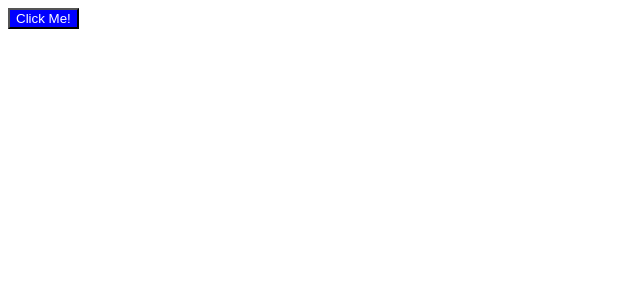
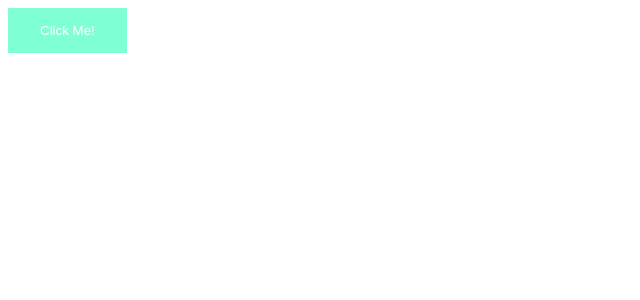
Before and after one commit to Mohak-Trivedi/hangmanGame, a React (Vite) app: page / in a window 1280 px wide. Shown: the top 300 px of the page, without its empty margins (0-640 px from the left). Built offline with nearby package versions, Linux system fonts and the light colour scheme.

Commit message:
button css file styling

```diff
--- /dev/null
+++ b/src/components/Button/Button.css
@@ -0,0 +1,6 @@
+.btn {
+    background-color: aquamarine;
+    color: white;
+    border: none;
+    padding: 15px 32px;
+}
--- a/src/components/Button/Button.jsx
+++ b/src/components/Button/Button.jsx
@@ -1,9 +1,8 @@
+import "./Button.css";
+
 function Button({ text, onClickHandler }) {
   return (
-    <button
-      onClick={onClickHandler}
-      style={{ backgroundColor: "blue", color: "white" }}
-    >
+    <button onClick={onClickHandler} className="btn">
       {text}
     </button>
   );
```
